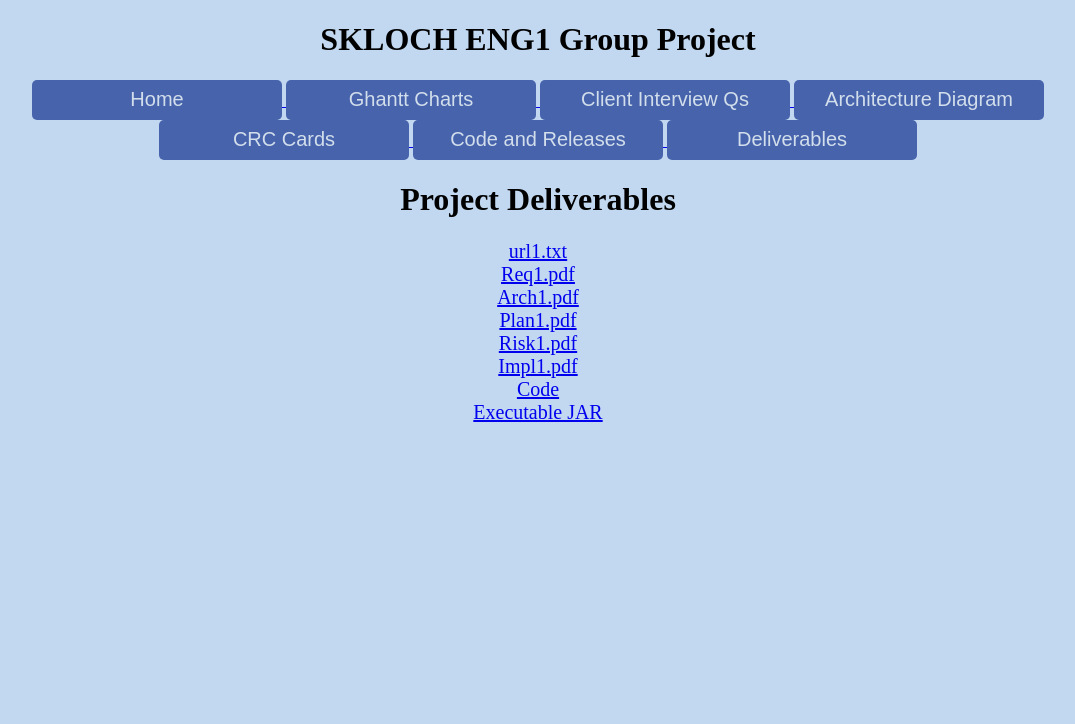
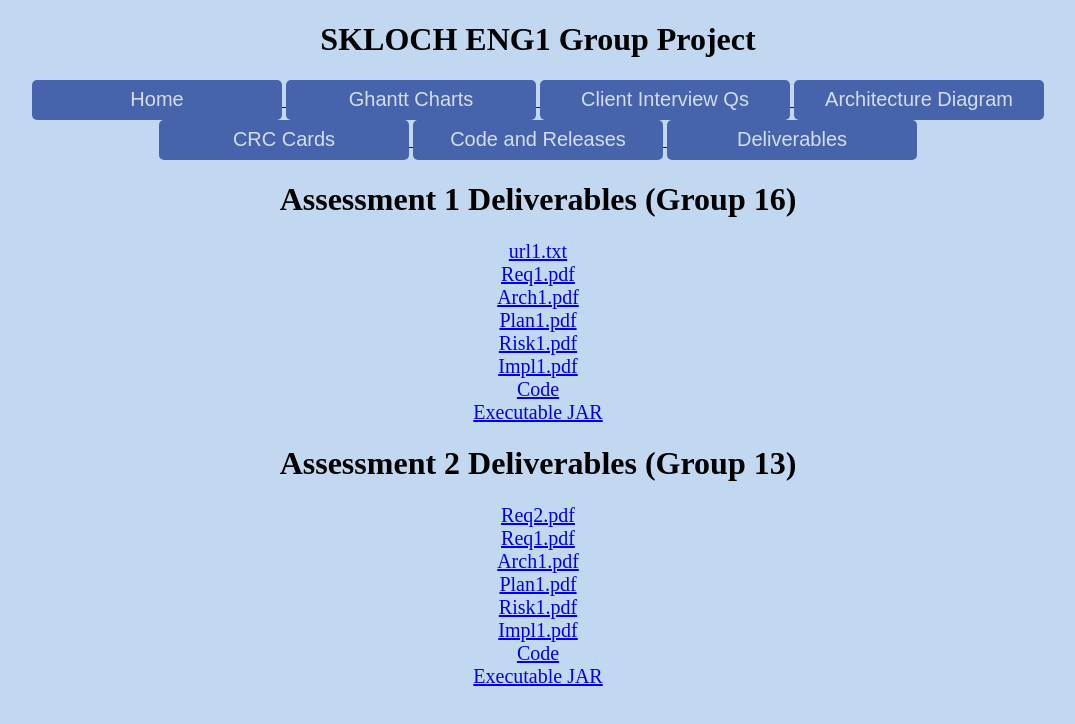
Before and after one commit to alexkleijwegt/alexkleijwegt.github.io, a plain HTML site: page deliverables.html in a window 1280 px wide. Shown: the whole page, without its empty margins (102-1177 px from the left). Drawn offline with Linux system fonts and the light colour scheme.

Commit message:
Update deliverables.html

```diff
--- a/deliverables.html
+++ b/deliverables.html
@@ -36,7 +36,7 @@
 
       </div>
 
-        <h1>Project Deliverables</h1>
+        <h1>Assessment 1 Deliverables (Group 16)</h1>
 
         <a id="deliverablelink" href="./Assets/Deliverables/url1.txt">url1.txt</a>
         <br>
@@ -55,5 +55,24 @@
         <a id="deliverablelink" href="./Assets/Deliverables/Heslington.Hustle.v1.0.3.jar">Executable JAR</a>
 
 
+        <h1>Assessment 2 Deliverables (Group 13)</h1>
+
+        <a id="deliverablelink" href="./Assets/NewDiagrams/Req2.pdf">Req2.pdf</a>
+        <br>
+        <a id="deliverablelink" href="./Assets/Deliverables/Req1.pdf">Req1.pdf</a>
+        <br>
+        <a id="deliverablelink" href="./Assets/Deliverables/Arch1.pdf">Arch1.pdf</a>
+        <br>
+        <a id="deliverablelink" href="./Assets/Deliverables/Plan1.pdf">Plan1.pdf</a>
+        <br>
+        <a id="deliverablelink" href="./Assets/Deliverables/Risk1.pdf">Risk1.pdf</a>
+        <br>
+        <a id="deliverablelink" href="./Assets/Deliverables/Impl1.pdf">Impl1.pdf</a>
+        <br>
+        <a id="deliverablelink" href="./Assets/Deliverables/code.zip">Code</a>
+        <br>
+        <a id="deliverablelink" href="./Assets/Deliverables/Heslington.Hustle.v1.0.3.jar">Executable JAR</a>
+
+
     </body>
 </html>
```
